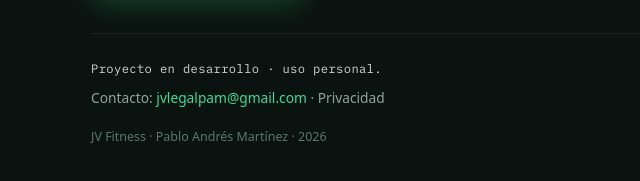
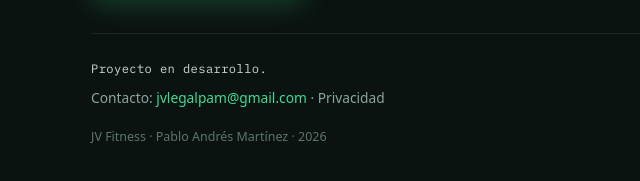
Before and after one commit to pablolietor22/jv-fitness, a plain HTML site: page showcase.html in a window 1280 px wide. Shown: the part 9336-9517 px from the top of the page, 31-671 px from the left. Drawn offline with Linux system fonts and the light colour scheme; animation ran at ten frames a second.

Commit message:
copy(showcase): footer says only 'Proyecto en desarrollo.'
'uso personal' does not hold with the public free launch; the matrix review asked to drop it.

```diff
--- a/showcase.html
+++ b/showcase.html
@@ -2066,7 +2066,7 @@ html.jvfi-suelta body{margin:0;background:#0A100E;color:#EEF2EC;font-family:syst
     </div>
 
     <div class="foot__meta reveal">
-      <div class="honest">Proyecto en desarrollo · uso personal.</div>
+      <div class="honest">Proyecto en desarrollo.</div>
       <div>Contacto: <a class="mail jv-email" href="#">correo</a> · <a href="privacidad.html">Privacidad</a></div>
       <div class="foot__sig">JV Fitness · Pablo Andrés Martínez · 2026</div>
     </div>
```
